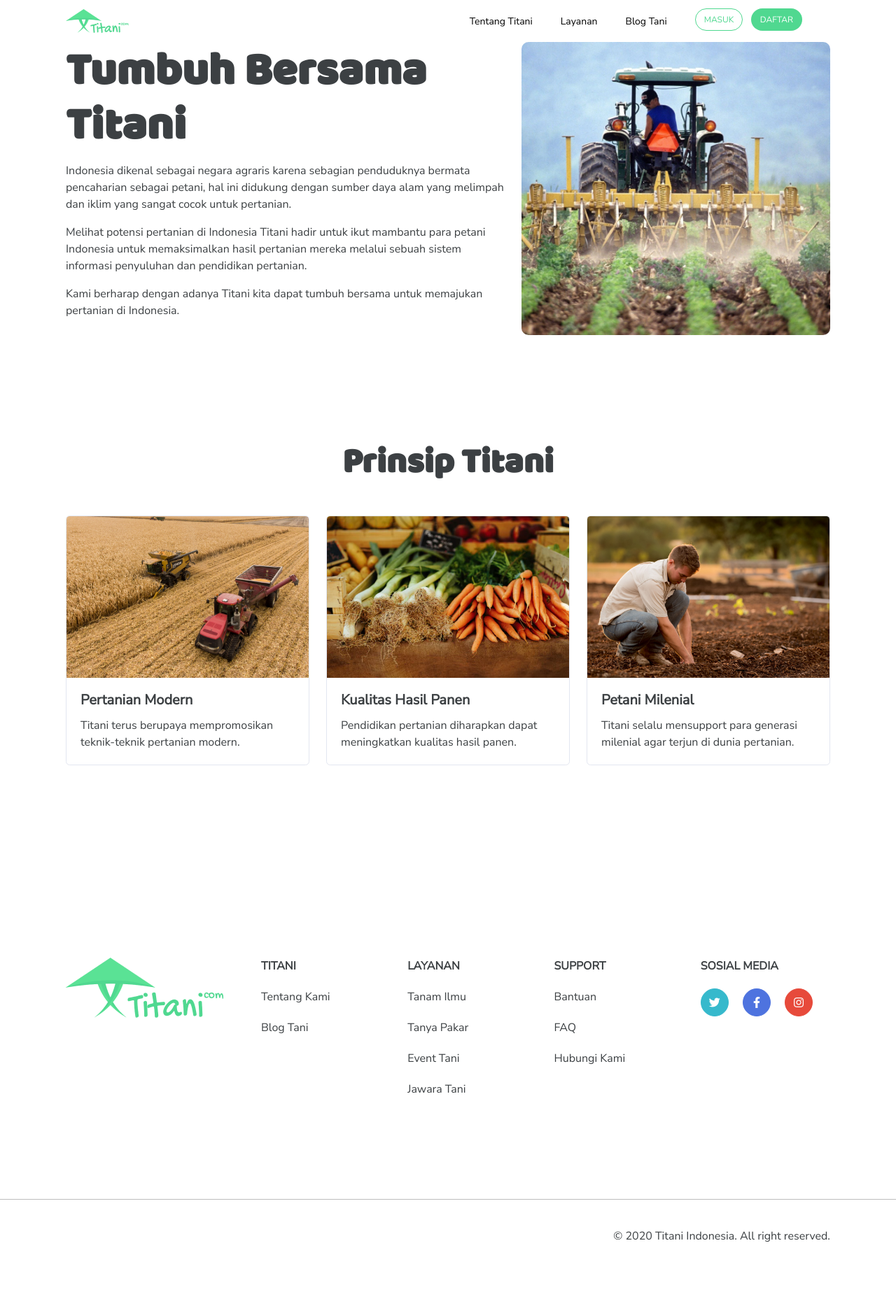
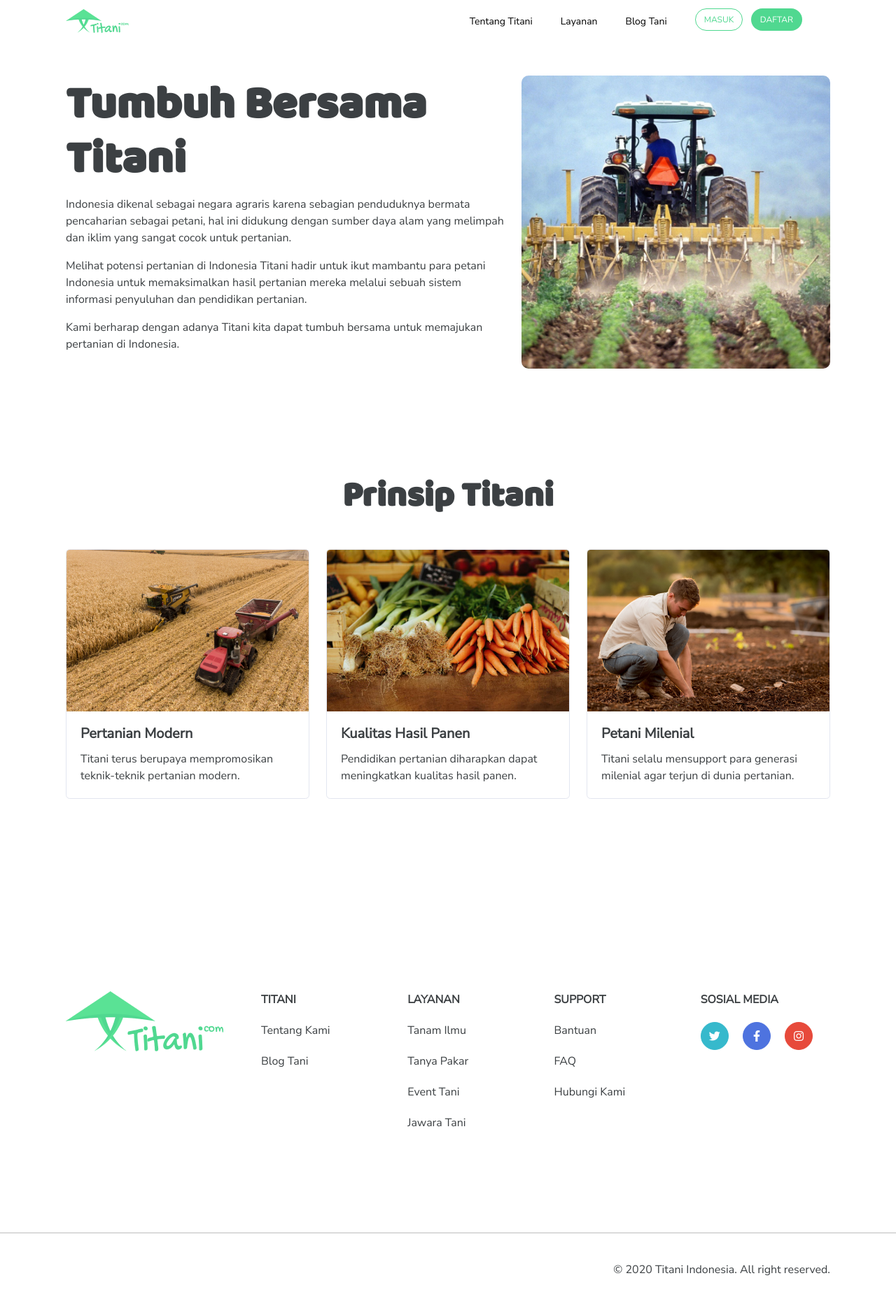
Before and after one commit to ilhm-rai/titani, a CodeIgniter 4 app: the page made by app/Views/Pages/About.php in a window 1280 px wide. Shown: the whole page at 70% size. Before the commit the page ends 1775 px from the top, so only its background shows below. Run offline with PHP 8.4 and a stand-in for CodeIgniter, Linux system fonts and the light colour scheme; the template is opened without the code that fills it, so the values that code supplies are empty; some libraries are stand-ins or nearby versions.

Commit message:
Adding margin bottom to navbar

```diff
--- a/app/Views/Pages/Home.php
+++ b/app/Views/Pages/Home.php
@@ -3,7 +3,7 @@
 <?= $this->section('content'); ?>
 <div class="container">
     <section class="section-frame">
-        <div class="row mt-5">
+        <div class="row">
             <div class="col-lg-6">
                 <h1 class="section-title mb-65px">Ladang Informasi Tani Masa Kini</h1>
                 <div class="section-desc text-wrap">
--- a/app/Views/templates/topbar.php
+++ b/app/Views/templates/topbar.php
@@ -1,4 +1,4 @@
-<nav class="navbar sticky-top navbar-expand-lg navbar-light bg-white">
+<nav class="navbar sticky-top navbar-expand-lg navbar-light bg-white mb-5">
     <div class="container">
         <a class="navbar-brand" href="<?= base_url('/'); ?>">
             <img src="<?= base_url('assets/img/logo_header.png'); ?>" alt="" loading="lazy">
```
